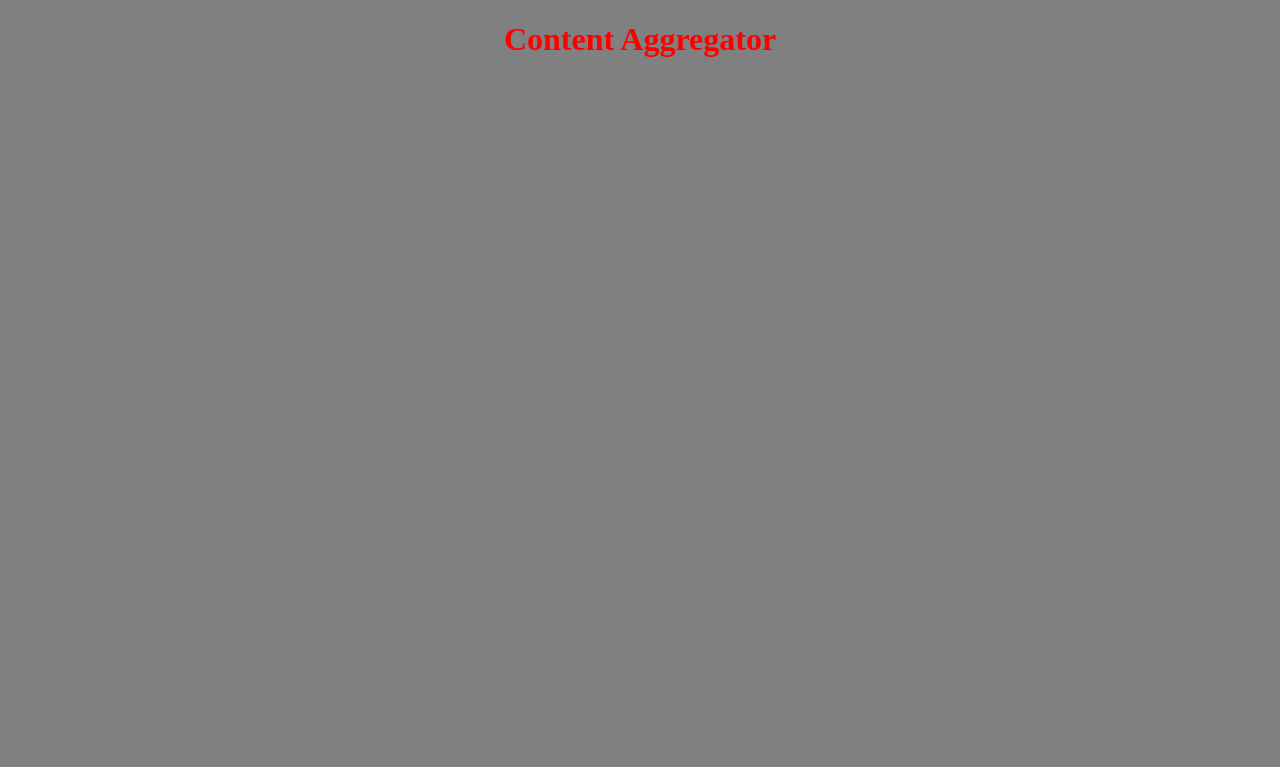
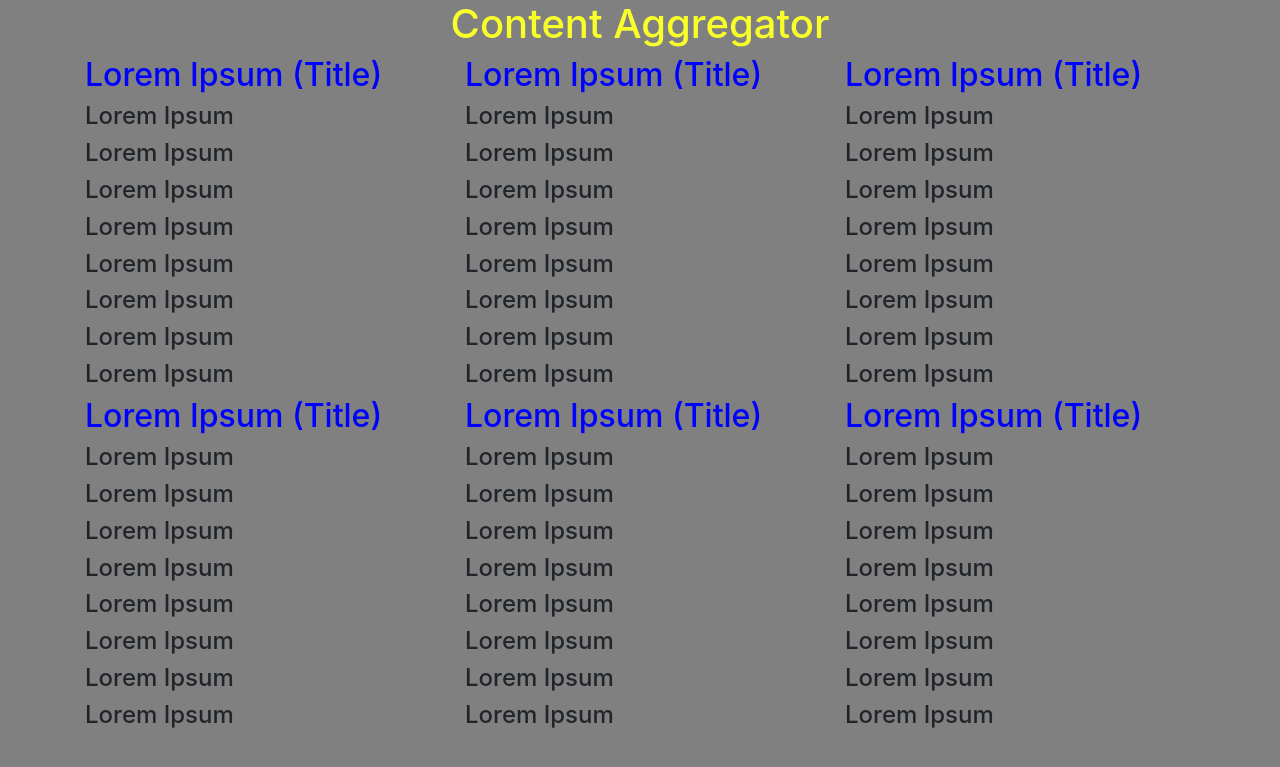
Before and after one commit to hugovallada/content-aggregator, a Django app: page / in a window 1280 px wide. Before the commit the part shown is almost empty. Shown: the top 767 px of the page. Run offline with Django 3.2, Linux system fonts and the light colour scheme; some libraries are stand-ins or nearby versions.

Commit message:
Adicionado bootstrap e finalizado o rc da interface

```diff
--- a/scrapper/static/css/index.css
+++ b/scrapper/static/css/index.css
@@ -3,7 +3,11 @@ body {
 }
 
 h1{
-    color: red;
+    color: #f8ff29;
+}
+
+h2 {
+    color: blue;
 }
 
 .title{
@@ -12,3 +16,7 @@ h1{
     height: auto;
     text-align: center;
 }
+
+.corpo{
+    background-color: grey;
+}
--- a/scrapper/templates/index.html
+++ b/scrapper/templates/index.html
@@ -4,15 +4,91 @@
 <head>
     <meta charset="UTF-8">
     <meta name="viewport" content="width=device-width, initial-scale=1.0">
+    <link rel="stylesheet" href="https://stackpath.bootstrapcdn.com/bootstrap/4.5.2/css/bootstrap.min.css" integrity="sha384-JcKb8q3iqJ61gNV9KGb8thSsNjpSL0n8PARn9HuZOnIxN0hoP+VmmDGMN5t9UJ0Z" crossorigin="anonymous">
     <link rel="stylesheet" href="{% static 'css/index.css' %}" />
     <title>Content Aggregator</title>
 </head>
 <body>
-    <div class="title">
-        <h1>Content Aggregator</h1>
+    <div class="container">
+        <div class="title">
+            <h1>Content Aggregator</h1>
+        </div>
+        <div class="row">
+            <div class="col-sm">
+                <h2>Lorem Ipsum (Title)</h2>
+                <h4>Lorem Ipsum</h4>
+                <h4>Lorem Ipsum</h4>
+                <h4>Lorem Ipsum</h4>
+                <h4>Lorem Ipsum</h4>
+                <h4>Lorem Ipsum</h4>
+                <h4>Lorem Ipsum</h4>
+                <h4>Lorem Ipsum</h4>
+                <h4>Lorem Ipsum</h4>
+            </div>
+            <div class="col-sm">
+                <h2>Lorem Ipsum (Title)</h2>
+                <h4>Lorem Ipsum</h4>
+                <h4>Lorem Ipsum</h4>
+                <h4>Lorem Ipsum</h4>
+                <h4>Lorem Ipsum</h4>
+                <h4>Lorem Ipsum</h4>
+                <h4>Lorem Ipsum</h4>
+                <h4>Lorem Ipsum</h4>
+                <h4>Lorem Ipsum</h4>
+            </div>
+            <div class ="col-sm">
+                <h2>Lorem Ipsum (Title)</h2>
+                <h4>Lorem Ipsum</h4>
+                <h4>Lorem Ipsum</h4>
+                <h4>Lorem Ipsum</h4>
+                <h4>Lorem Ipsum</h4>
+                <h4>Lorem Ipsum</h4>
+                <h4>Lorem Ipsum</h4>
+                <h4>Lorem Ipsum</h4>
+                <h4>Lorem Ipsum</h4>
+            </div>
+        </div>
+        <div class="row">
+            <div class="col-sm">
+                <h2>Lorem Ipsum (Title)</h2>
+                <h4>Lorem Ipsum</h4>
+                <h4>Lorem Ipsum</h4>
+                <h4>Lorem Ipsum</h4>
+                <h4>Lorem Ipsum</h4>
+                <h4>Lorem Ipsum</h4>
+                <h4>Lorem Ipsum</h4>
+                <h4>Lorem Ipsum</h4>
+                <h4>Lorem Ipsum</h4>
+            </div>
+            <div class="col-sm">
+                <h2>Lorem Ipsum (Title)</h2>
+                <h4>Lorem Ipsum</h4>
+                <h4>Lorem Ipsum</h4>
+                <h4>Lorem Ipsum</h4>
+                <h4>Lorem Ipsum</h4>
+                <h4>Lorem Ipsum</h4>
+                <h4>Lorem Ipsum</h4>
+                <h4>Lorem Ipsum</h4>
+                <h4>Lorem Ipsum</h4>
+            </div>
+            <div class="col-sm">
+                <h2>Lorem Ipsum (Title)</h2>
+                <h4>Lorem Ipsum</h4>
+                <h4>Lorem Ipsum</h4>
+                <h4>Lorem Ipsum</h4>
+                <h4>Lorem Ipsum</h4>
+                <h4>Lorem Ipsum</h4>
+                <h4>Lorem Ipsum</h4>
+                <h4>Lorem Ipsum</h4>
+                <h4>Lorem Ipsum</h4>
+            </div>
+        </div>
+
     </div>
-    <div class="container">
-        <!--Content Here-->
-    </div>
+
+    <!-- Scripts -->
+    <script src="https://stackpath.bootstrapcdn.com/bootstrap/4.5.2/js/bootstrap.min.js" integrity="sha384-B4gt1jrGC7Jh4AgTPSdUtOBvfO8shuf57BaghqFfPlYxofvL8/KUEfYiJOMMV+rV" crossorigin="anonymous"></script>
+    <script src="https://code.jquery.com/jquery-3.5.1.slim.min.js" integrity="sha384-DfXdz2htPH0lsSSs5nCTpuj/zy4C+OGpamoFVy38MVBnE+IbbVYUew+OrCXaRkfj" crossorigin="anonymous"></script>
+<script src="https://cdn.jsdelivr.net/npm/popper.js@1.16.1/dist/umd/popper.min.js" integrity="sha384-9/reFTGAW83EW2RDu2S0VKaIzap3H66lZH81PoYlFhbGU+6BZp6G7niu735Sk7lN" crossorigin="anonymous"></script>
 </body>
 </html>
```
